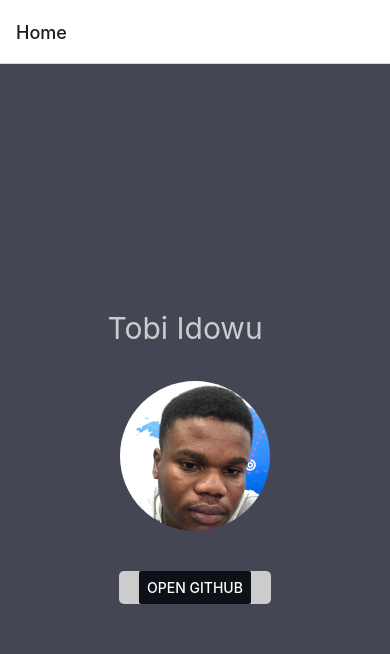
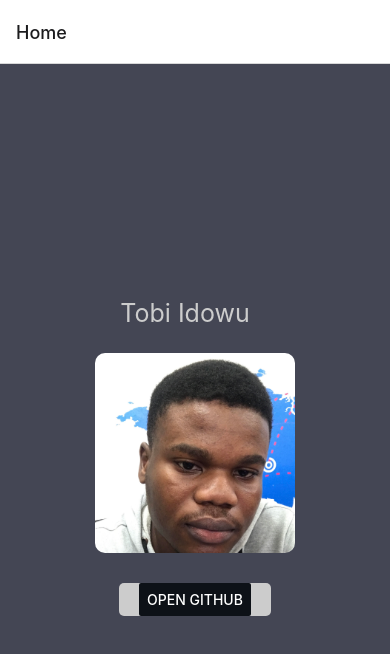
Before and after one commit to Tobbs101/st1-task, a React Native app: screen / in a window 390 px wide. Shown: the top 654 px of the page. Built offline with nearby package versions, Linux system fonts and the light colour scheme.

Commit message:
update home screen

```diff
--- a/App.js
+++ b/App.js
@@ -6,6 +6,10 @@ import WebViewScreen from "./pages/WebViewScreen";
 import { createStackNavigator } from "@react-navigation/stack";
 
 const HomeScreen = ({ navigation }) => {
+  const handleNavigation = () => {
+    navigation.navigate("GitHub");
+  };
+
   return (
     <SafeAreaView style={viewStyle}>
       <Text style={textStyle}>Tobi Idowu</Text>
@@ -14,7 +18,7 @@ const HomeScreen = ({ navigation }) => {
         <Button
           title="Open GitHub"
           color="#0d1117"
-          onPress={() => navigation.navigate("GitHub")}
+          onPress={handleNavigation}
         />
       </View>
     </SafeAreaView>
--- a/styles.js
+++ b/styles.js
@@ -7,11 +7,11 @@ export const viewStyle = {
   alignItems: "center",
   display: "flex",
   justifyContent: "center",
-  gap: 30,
+  gap: 20,
 };
 
 export const textStyle = {
-  fontSize: 30,
+  fontSize: 25,
   color: "#ccc",
   width: "100%",
   textAlign: "center",
@@ -20,9 +20,9 @@ export const textStyle = {
 };
 
 export const imageStyle = {
-  width: 150,
-  height: 150,
-  borderRadius: 75,
+  width: 200,
+  height: 200,
+  borderRadius: 10,
   marginBottom: 10,
 };
 
```
